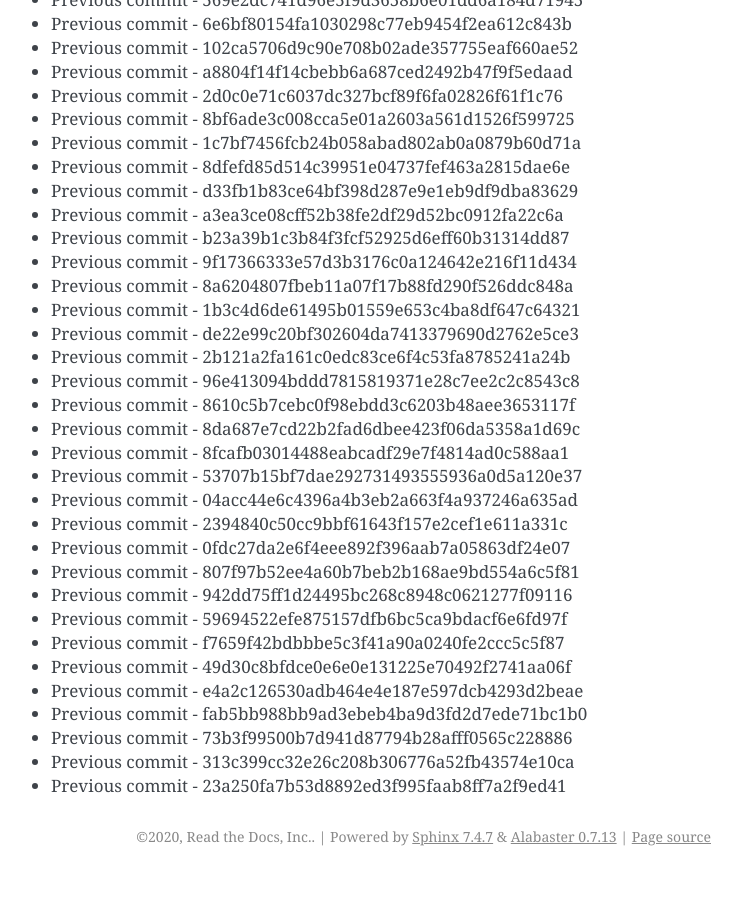
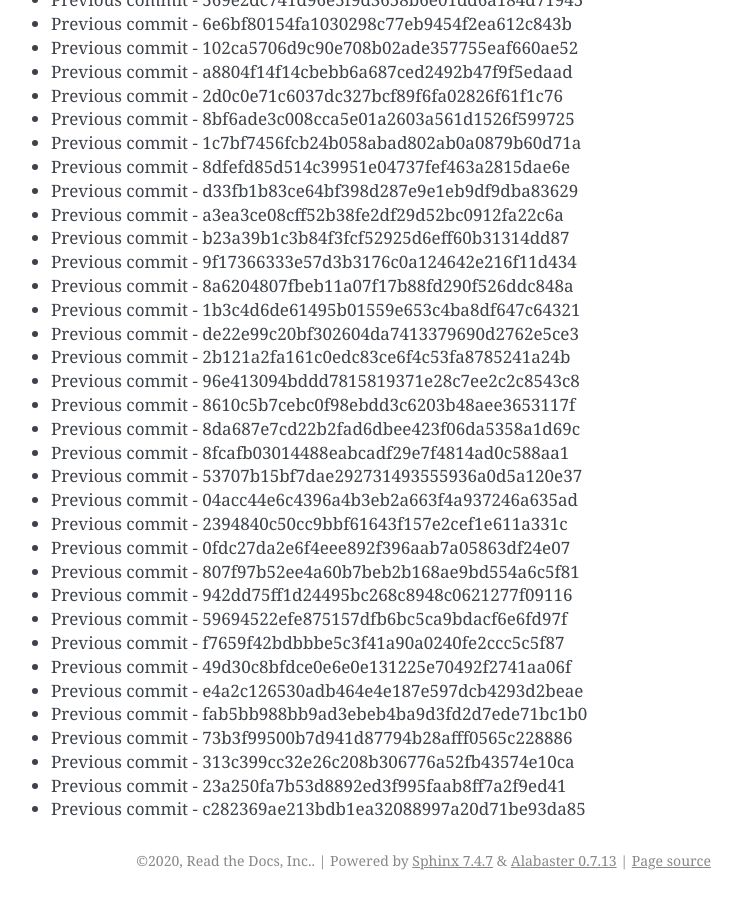
Before and after one commit to readthedocs/rtd-git-stresstest, a Sphinx documentation site: the page built from docs/updates.rst, in a window 1280 px wide and 900 px high, scrolled down 16956 px. Shown: the whole window, without its empty margins (399-1141 px from the left). Built offline with Sphinx 7.4.7, drawn with Linux system fonts in a browser that asks for light colours; before the commit the page ends 17832 px from its top, so only the background shows below that.

Commit message:
Generating commit from previous: c282369ae213bdb1ea32088997a20d71be93da85

```diff
--- a/docs/updates.rst
+++ b/docs/updates.rst
@@ -744,3 +744,4 @@ It can be tested for any performance characteristics.
 * Previous commit - 73b3f99500b7d941d87794b28afff0565c228886
 * Previous commit - 313c399cc32e26c208b306776a52fb43574e10ca
 * Previous commit - 23a250fa7b53d8892ed3f995faab8ff7a2f9ed41
+* Previous commit - c282369ae213bdb1ea32088997a20d71be93da85
```
